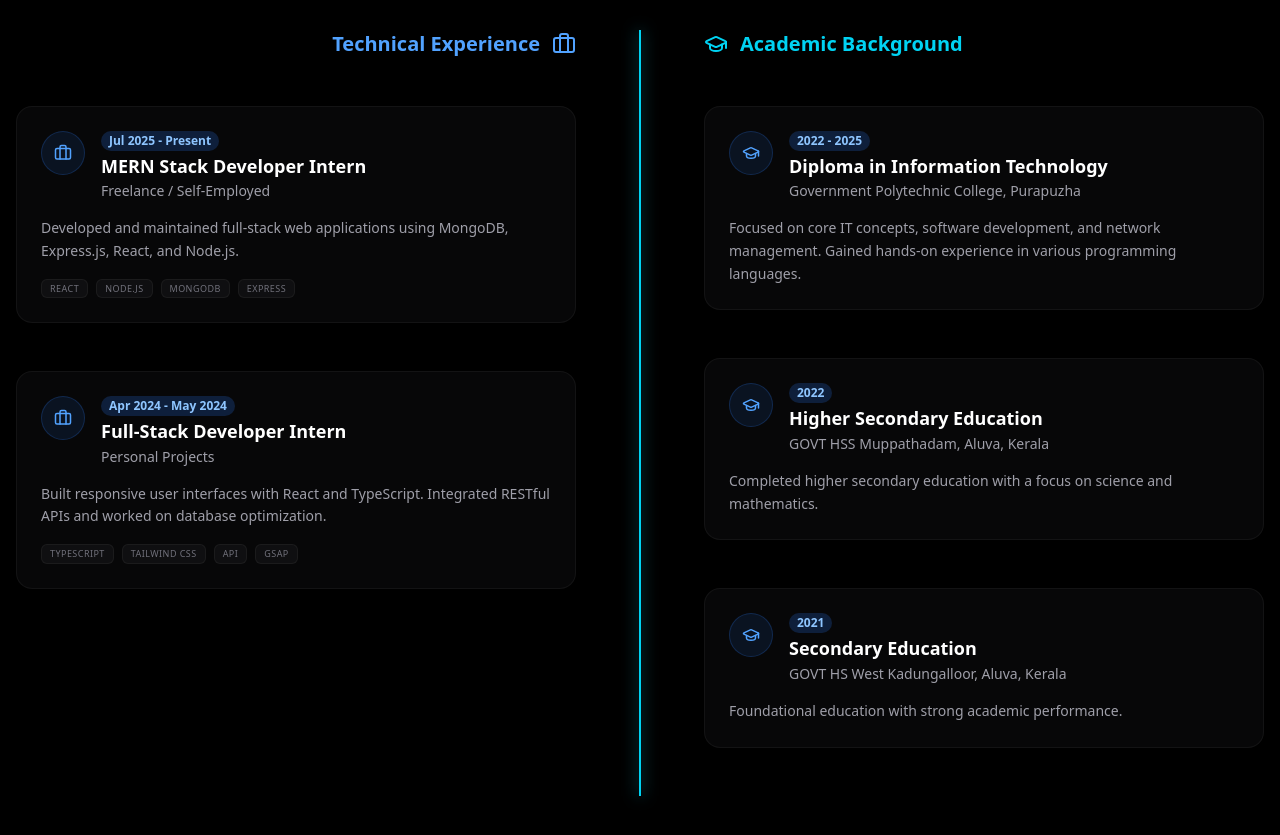
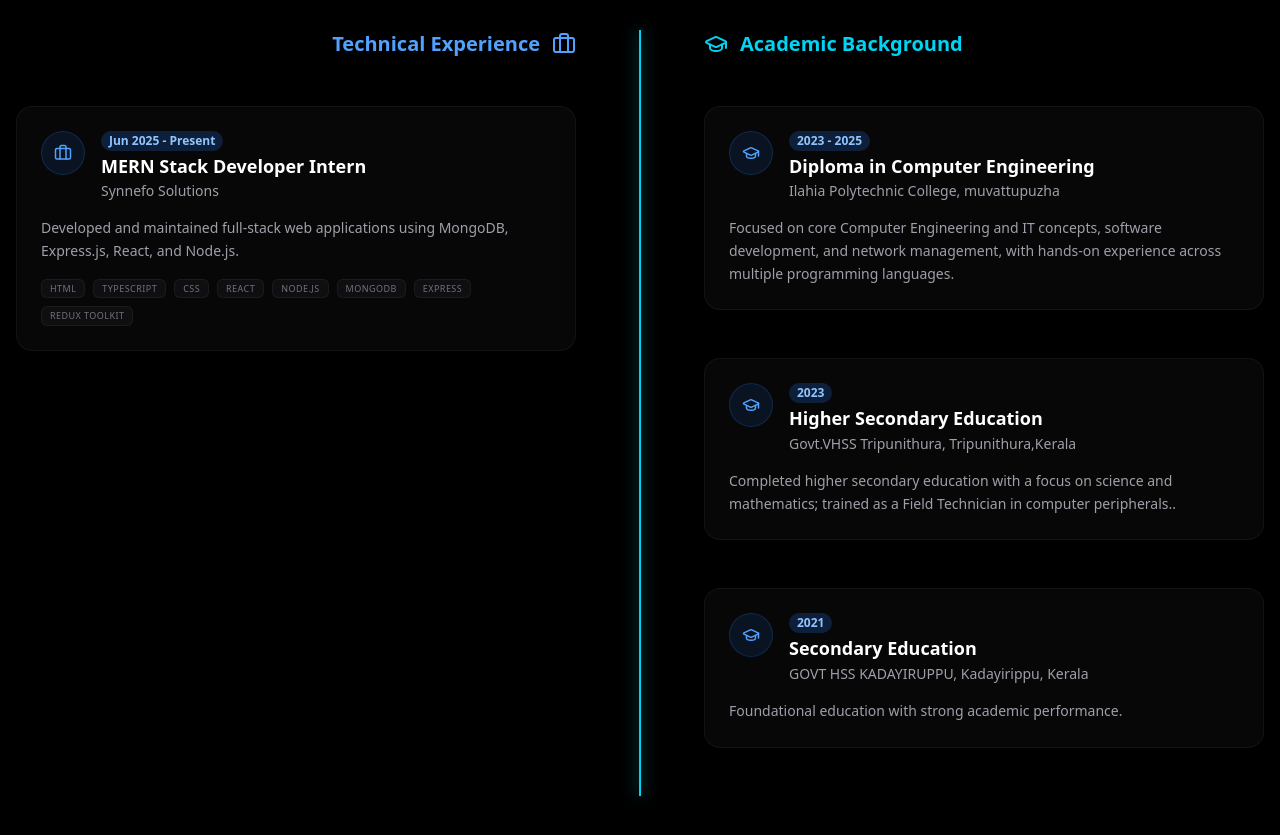
Before and after one commit to paulsunny90/my-portfolio, a Next.js app: page / in a window 1280 px wide. Shown: the part 3920-4755 px from the top of the page. Built offline with nearby package versions, Linux system fonts and the light colour scheme.

Commit message:
connected sql dtabase

```diff
--- a/components/Home/Experience/Experience.tsx
+++ b/components/Home/Experience/Experience.tsx
@@ -8,36 +8,36 @@ import { Briefcase, GraduationCap, Calendar } from "lucide-react";
 const experiences = [
   {
     title: "MERN Stack Developer Intern",
-    organization: "Freelance / Self-Employed",
-    period: "Jul 2025 - Present",
+    organization: "Synnefo Solutions",
+    period: "Jun 2025 - Present",
     description: "Developed and maintained full-stack web applications using MongoDB, Express.js, React, and Node.js.",
-    tech: ["React", "Node.js", "MongoDB", "Express"]
+    tech: ["HTML","TypeScript","CSS","React", "Node.js", "MongoDB", "Express","Redux Toolkit"]
   },
-  {
-    title: "Full-Stack Developer Intern",
-    organization: "Personal Projects",
-    period: "Apr 2024 - May 2024",
-    description: "Built responsive user interfaces with React and TypeScript. Integrated RESTful APIs and worked on database optimization.",
-    tech: ["TypeScript", "Tailwind CSS", "API", "GSAP"]
-  }
+  // {
+  //   title: "Full-Stack Developer Intern",
+  //   organization: "Personal Projects",
+  //   period: "Apr 2024 - May 2024",
+  //   description: "Built responsive user interfaces with React and TypeScript. Integrated RESTful APIs and worked on database optimization.",
+  //   tech: ["TypeScript", "Tailwind CSS", "API", "GSAP"]
+  // }
 ];
 
 const educations = [
   {
-    title: "Diploma in Information Technology",
-    organization: "Government Polytechnic College, Purapuzha",
-    period: "2022 - 2025",
-    description: "Focused on core IT concepts, software development, and network management. Gained hands-on experience in various programming languages.",
+    title: "Diploma in Computer Engineering ",
+    organization: "Ilahia Polytechnic College, muvattupuzha",
+    period: "2023 - 2025",
+    description: "Focused on core Computer Engineering and IT concepts, software development, and network management, with hands-on experience across multiple programming languages.",
   },
   {
     title: "Higher Secondary Education",
-    organization: "GOVT HSS Muppathadam, Aluva, Kerala",
-    period: "2022",
-    description: "Completed higher secondary education with a focus on science and mathematics.",
+    organization: "Govt.VHSS Tripunithura, Tripunithura,Kerala",
+    period: "2023",
+    description: "Completed higher secondary education with a focus on science and mathematics; trained as a Field Technician in computer peripherals..",
   },
   {
     title: "Secondary Education",
-    organization: "GOVT HS West Kadungalloor, Aluva, Kerala",
+    organization: "GOVT HSS KADAYIRUPPU, Kadayirippu, Kerala",
     period: "2021",
     description: "Foundational education with strong academic performance.",
   }
```
